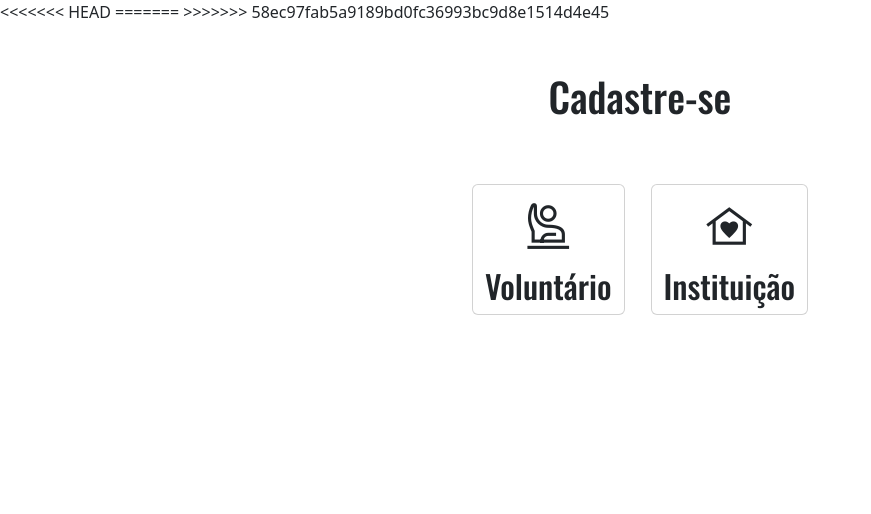
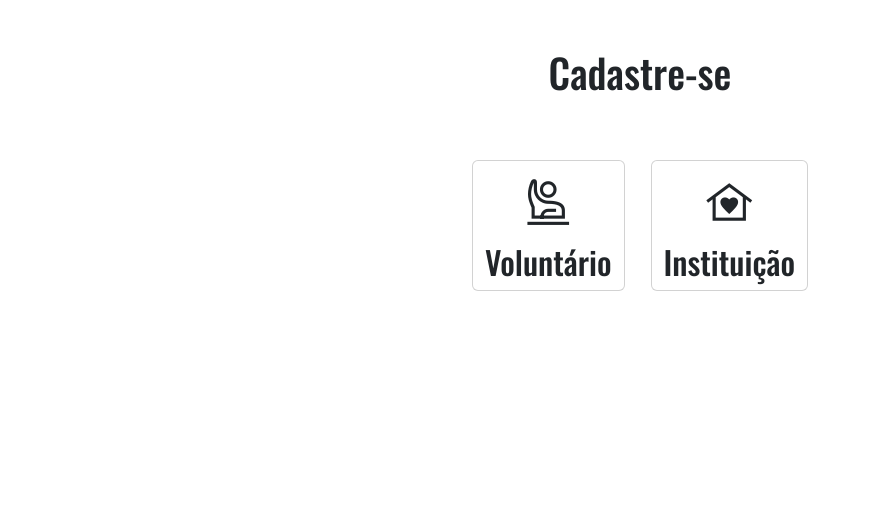
Before and after one commit to carloshobmeier/CaringCrafters, a PHP site: page /signIn.php in a window 1280 px wide. Shown: the top 514 px of the page, without its empty margins (0-871 px from the left). Run offline with PHP 8.4, Linux system fonts and the light colour scheme; some libraries are stand-ins or nearby versions; some web fonts are replaced.

Commit message:
fixed git conflicts

```diff
--- a/assets/scripts/signin.js
+++ b/assets/scripts/signin.js
@@ -39,7 +39,6 @@ function cpfAlreadyUsed() {
         icon: "warning",
     });
 }
-<<<<<<< HEAD
 
 function cnpjAlreadyUsed() {
   swal.fire({
@@ -48,8 +47,6 @@ function cnpjAlreadyUsed() {
           icon: "warning"
           });
 }
-=======
->>>>>>> 58ec97fab5a9189bd0fc36993bc9d8e1514d4e45
 
 function validateFormVol(id) {
     let camposVol = document.getElementById(id).querySelectorAll("input");
--- a/signIn.php
+++ b/signIn.php
@@ -1,11 +1,7 @@
 <!DOCTYPE html>
 <html lang="pt-BR">
-<<<<<<< HEAD
 <?php session_start();
 ?>
-=======
-<?php session_start();?>
->>>>>>> 58ec97fab5a9189bd0fc36993bc9d8e1514d4e45
 <head>
     <meta charset="UTF-8">
     <meta name="viewport" content="width=device-width, initial-scale=1.0">
@@ -247,11 +243,7 @@
         <div class="d-flex flex-xl-row flex-lg-row flex-md-column flex-sm-column flex-column col-12">
             <div class="d-flex flex-column col-xl-6 col-lg-6 col-sm-12 col-md-12 col-12">
                 <label for="institution_cnpj"><strong>CNPJ:<span class="requir">*</span></strong></label>
-<<<<<<< HEAD
-                <input value="<?php echo isset($_SESSION['cnpjI']) ? $_SESSION['cnpjI'] : ""; ?>" data-type="cnpj" placeholder="00.000.000/0000-00" class="col-xl-12 co2-lg-11 col-sm-12 col-md-12 col-12" type="text" id="institution_cnpj" name="cnpjI">
-=======
-                <input data-type="cnpj" placeholder="00.000.000/0000-00" class="col-xl-11 col-lg-11 col-sm-12 col-md-12 col-12" type="text" id="institution_cnpj" name="cnpjI">
->>>>>>> 58ec97fab5a9189bd0fc36993bc9d8e1514d4e45
+                <input value="<?php echo isset($_SESSION['cnpjI']) ? $_SESSION['cnpjI'] : ""; ?>" data-type="cnpj" placeholder="00.000.000/0000-00" class="col-xl-11 co2-lg-11 col-sm-12 col-md-12 col-12" type="text" id="institution_cnpj" name="cnpjI">
                 <div class="institution_cnpj"></div>
             </div>
             <div class="d-flex flex-column col-xl-6 col-lg-6 col-sm-12 col-md-12 col-12">
```
